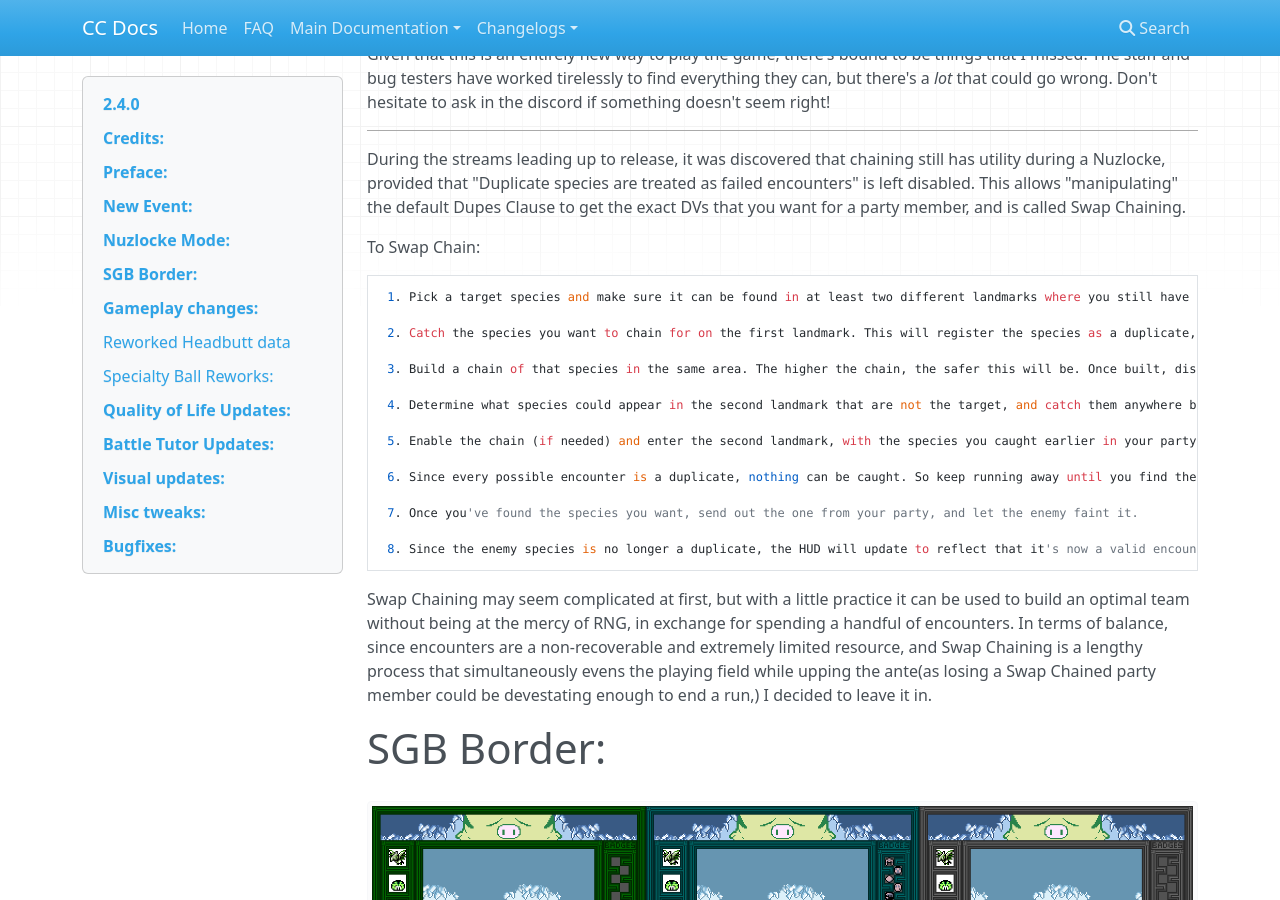
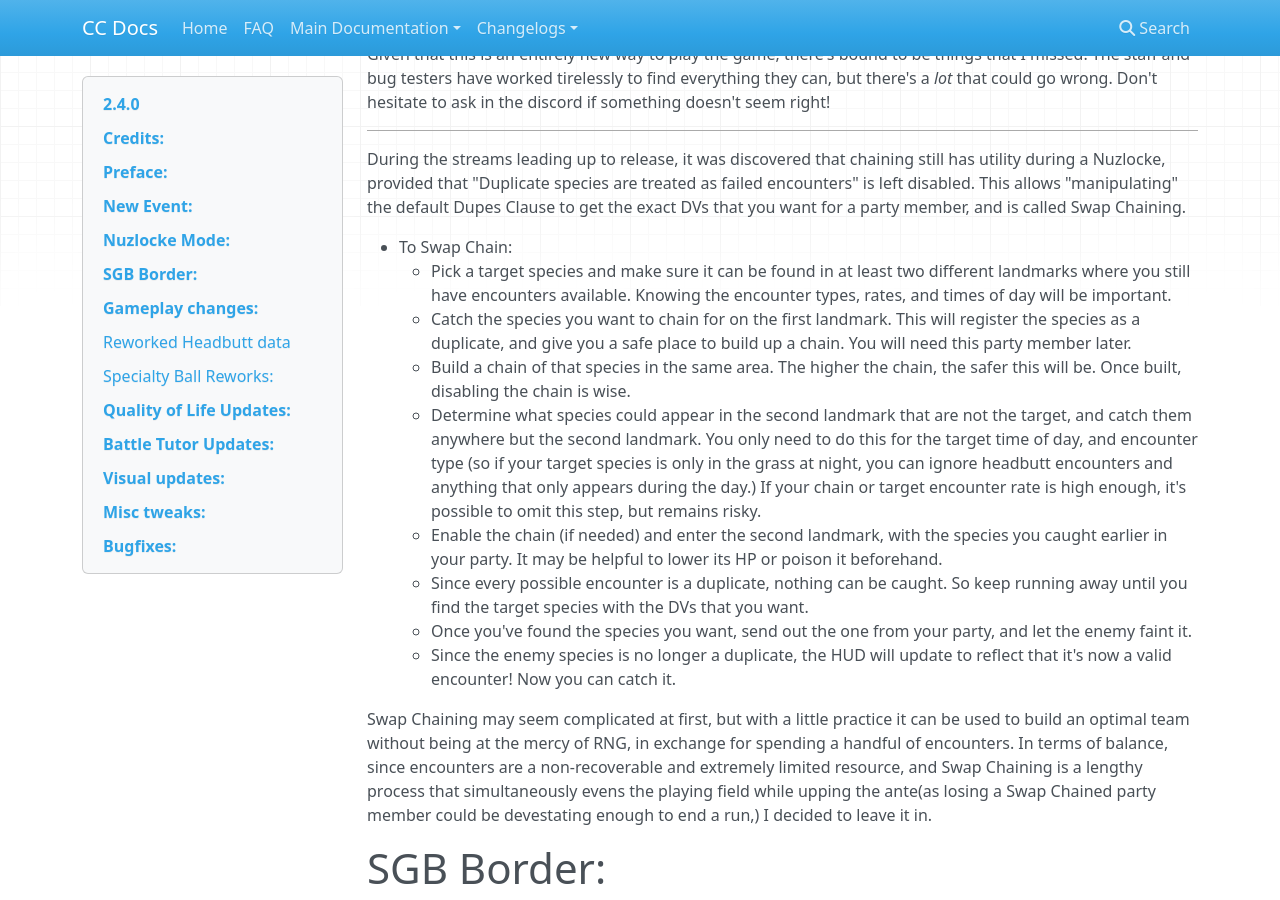
Before and after one commit to ShockSlayer/ccdocs, an MkDocs documentation site: the page built from docs/changelogs/2_4_0_Changelog.md, in a window 1280 px wide and 900 px high, scrolled down 3298 px. Built offline with MkDocs 1.6.1, drawn with Linux system fonts in a browser that asks for light colours; nearby versions of some CDN libraries; some of the changed text lies outside the part shown.

Commit message:
Update 2_4_0_Changelog.md

```diff
--- a/docs/changelogs/2_4_0_Changelog.md
+++ b/docs/changelogs/2_4_0_Changelog.md
@@ -95,23 +95,15 @@ Given that this is an entirely new way to play the game, there's bound to be thi
 
 During the streams leading up to release, it was discovered that chaining still has utility during a Nuzlocke, provided that "Duplicate species are treated as failed encounters" is left disabled. This allows "manipulating" the default Dupes Clause to get the exact DVs that you want for a party member, and is called Swap Chaining.
 
-To Swap Chain:
-
-	 1. Pick a target species and make sure it can be found in at least two different landmarks where you still have encounters available. Knowing the encounter types, rates, and times of day will be important.
-
-	 2. Catch the species you want to chain for on the first landmark. This will register the species as a duplicate, and give you a safe place to build up a chain. You will need this party member later.
-
-	 3. Build a chain of that species in the same area. The higher the chain, the safer this will be. Once built, disabling the chain is wise.
-
-	 4. Determine what species could appear in the second landmark that are not the target, and catch them anywhere but the second landmark. You only need to do this for the target time of day, and encounter type (so if your target species is only in the grass at night, you can ignore headbutt encounters and anything that only appears during the day.) If your chain or target encounter rate is high enough, it's possible to omit this step, but remains risky.
-
-	 5. Enable the chain (if needed) and enter the second landmark, with the species you caught earlier in your party. It may be helpful to lower its HP or poison it beforehand.
-
-	 6. Since every possible encounter is a duplicate, nothing can be caught. So keep running away until you find the target species with the DVs that you want.
-
-	 7. Once you've found the species you want, send out the one from your party, and let the enemy faint it.
-
-	 8. Since the enemy species is no longer a duplicate, the HUD will update to reflect that it's now a valid encounter! Now you can catch it.
+ - To Swap Chain:
+	 * Pick a target species and make sure it can be found in at least two different landmarks where you still have encounters available. Knowing the encounter types, rates, and times of day will be important.
+	 * Catch the species you want to chain for on the first landmark. This will register the species as a duplicate, and give you a safe place to build up a chain. You will need this party member later.
+	 * Build a chain of that species in the same area. The higher the chain, the safer this will be. Once built, disabling the chain is wise.
+	 * Determine what species could appear in the second landmark that are not the target, and catch them anywhere but the second landmark. You only need to do this for the target time of day, and encounter type (so if your target species is only in the grass at night, you can ignore headbutt encounters and anything that only appears during the day.) If your chain or target encounter rate is high enough, it's possible to omit this step, but remains risky.
+	 * Enable the chain (if needed) and enter the second landmark, with the species you caught earlier in your party. It may be helpful to lower its HP or poison it beforehand.
+	 * Since every possible encounter is a duplicate, nothing can be caught. So keep running away until you find the target species with the DVs that you want.
+	 * Once you've found the species you want, send out the one from your party, and let the enemy faint it.
+	 * Since the enemy species is no longer a duplicate, the HUD will update to reflect that it's now a valid encounter! Now you can catch it.
 
 Swap Chaining may seem complicated at first, but with a little practice it can be used to build an optimal team without being at the mercy of RNG, in exchange for spending a handful of encounters. In terms of balance, since encounters are a non-recoverable and extremely limited resource, and Swap Chaining is a lengthy process that simultaneously evens the playing field while upping the ante(as losing a Swap Chained party member could be devestating enough to end a run,) I decided to leave it in.
 
```
Also changed, not shown: other parts of docs/changelogs/2_4_0_Changelog.md (+1 -2 lines).
